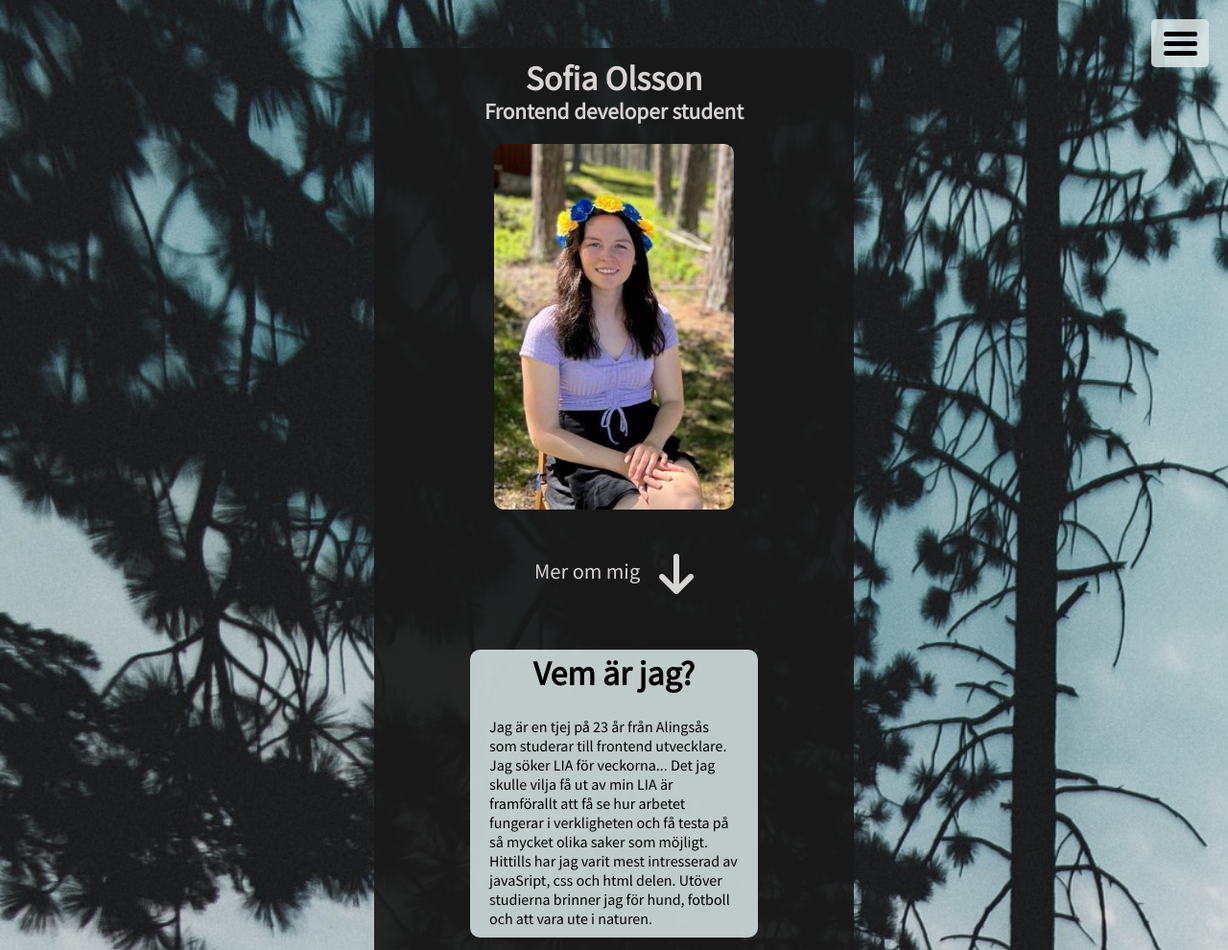
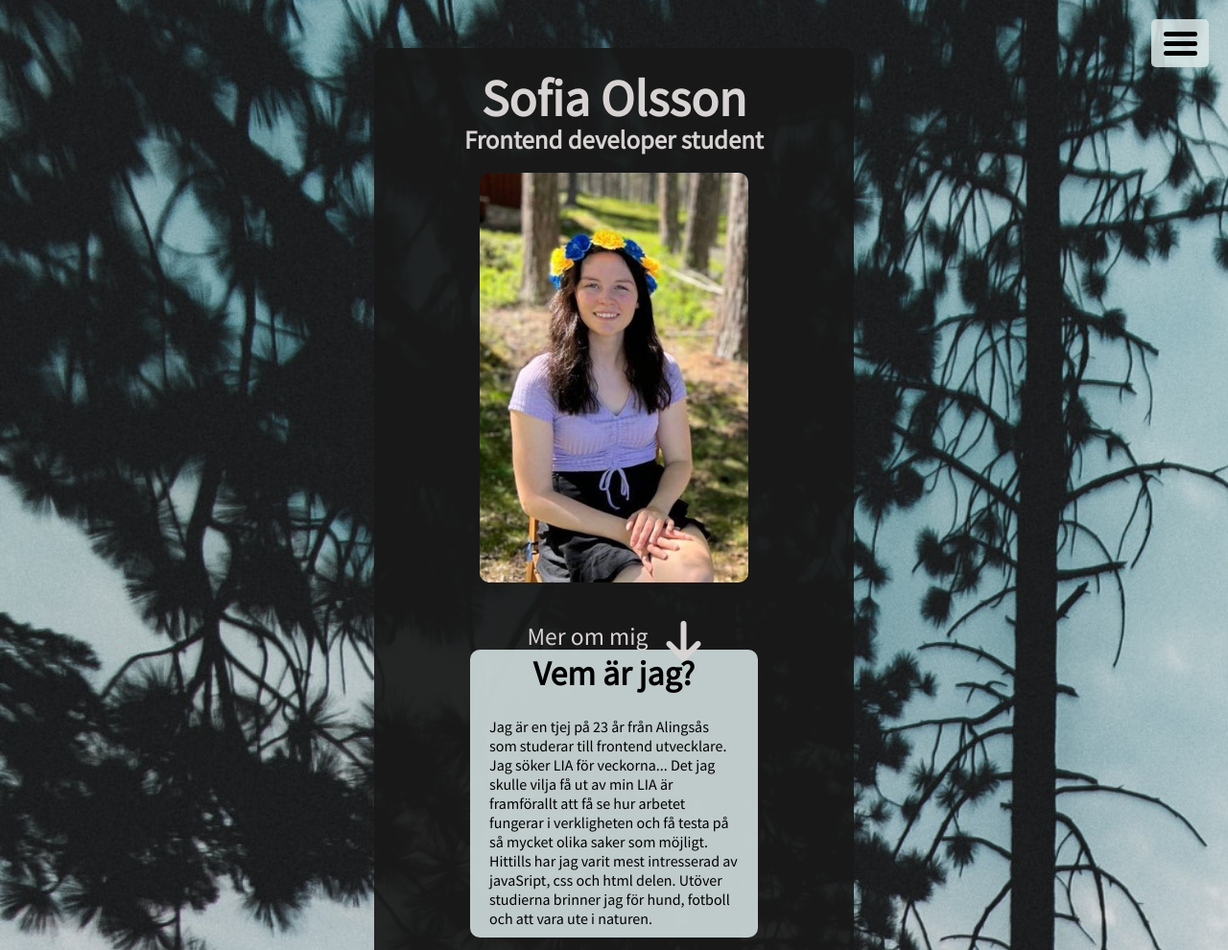
Before and after one commit to Sofilus/Sofia-portfolio, a website built with Vite: page index.html in a window 1280 px wide. Shown: the top 990 px of the page at 96% size. Built offline with nearby package versions, Linux system fonts and the light colour scheme.

Commit message:
💄tablet - made elements bigger in firstpage and removed one unused variabel

```diff
--- a/Style/_firstpage.scss
+++ b/Style/_firstpage.scss
@@ -55,3 +55,41 @@
         }
     }
 }
+
+@media screen and (min-width: 500px){
+    .firstpage-container{
+
+        h1{
+
+            line-height: 100px;
+            width: 300px;
+            font-size: 3rem;
+        }
+
+        h2{
+            line-height: 70px;
+            width: 350px;
+            margin-top: 10px;
+            font-size: 1.5rem;
+        }
+
+        img{
+            margin-top: 20px;
+            max-width: 280px;
+        }
+
+        .more-about-me-container{
+
+           .more-about-me-text{
+                margin-top: 40px;
+                font-size: 1.6rem;
+                margin-right: 15px;
+            }
+
+            .fa-arrow-down{
+              margin-top: 5px;
+            }
+        }
+    }
+
+}
--- a/Style/_variables.scss
+++ b/Style/_variables.scss
@@ -1,3 +1,2 @@
 $fontRubiks: 'Noto Sans JP', sans-serif;
 $fontText:'Source Sans Pro', sans-serif;
-$tabletSize: 500px;
```
